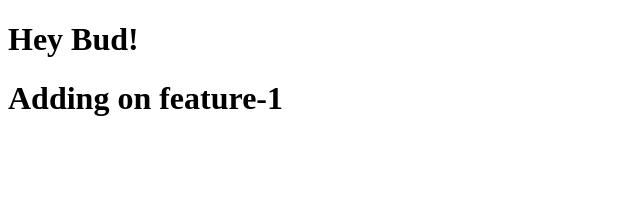
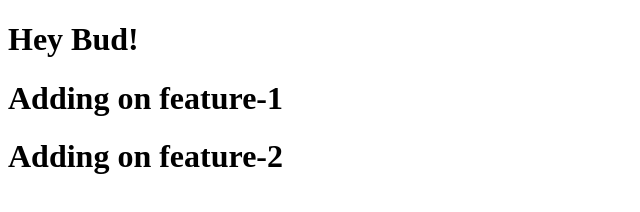
Before and after one commit to mintyjones/git_lesson, a plain HTML site: page index.html in a window 1280 px wide. Shown: the whole page, without its empty margins (0-640 px from the left). Drawn offline with Linux system fonts and the light colour scheme.

Commit message:
First commit from feature-2 branch

```diff
--- a/index.html
+++ b/index.html
@@ -12,5 +12,8 @@
     <div>
         <h1>Adding on feature-1</h1>
     </div>
+    <div>
+        <h1>Adding on feature-2</h1>
+    </div>
 </body>
 </html>
```
